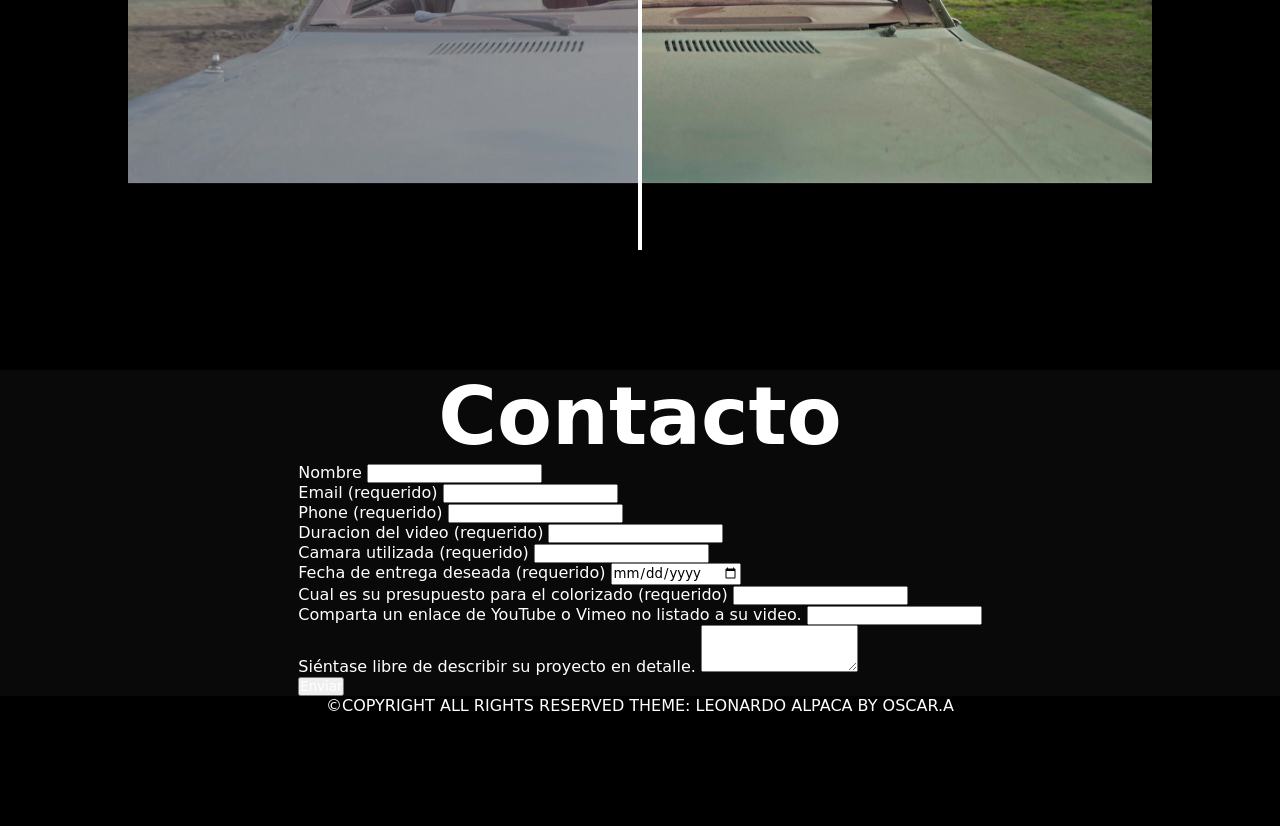
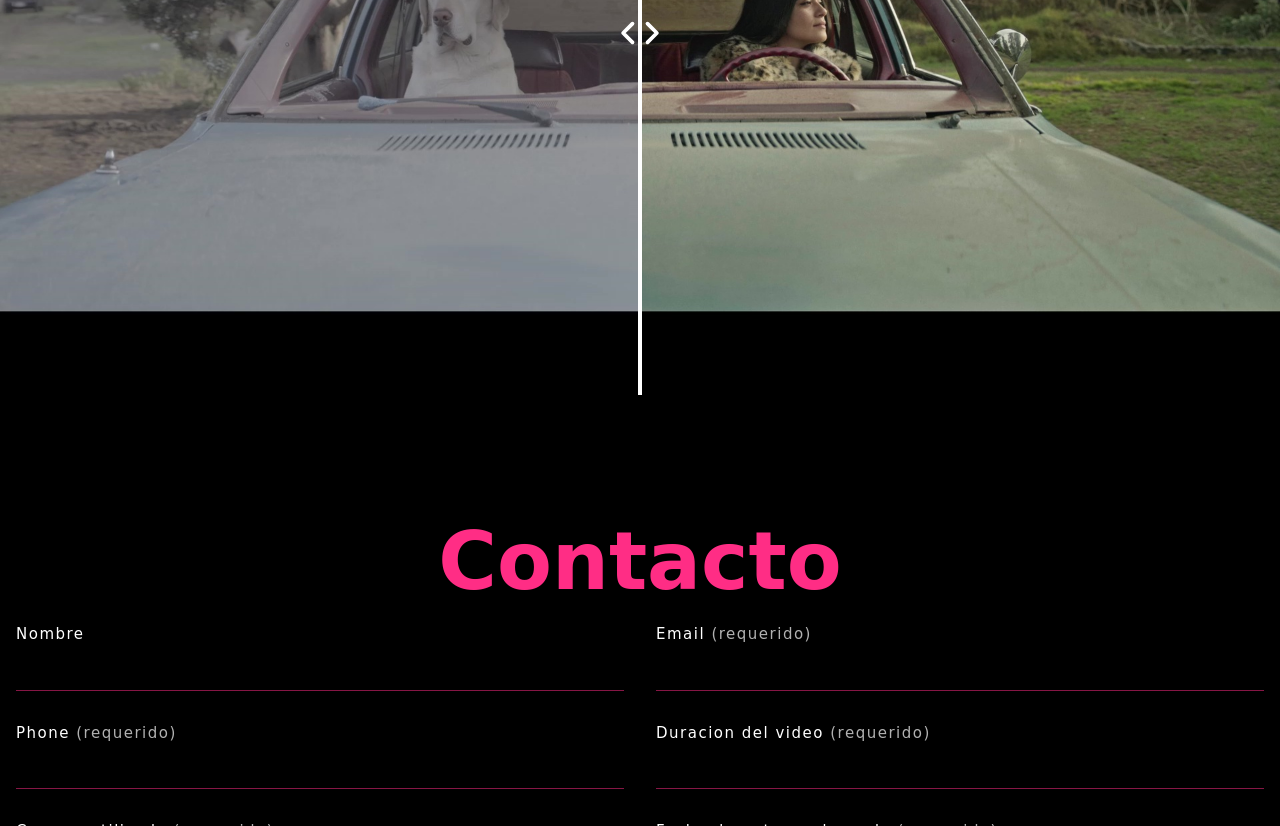
Before and after one commit to Azsher/Azsher.github.io, a website: page index.html in a window 1280 px wide. Shown: the part 1974-2800 px from the top of the page. Before the commit the page ends 2689 px from the top, so only its background shows below. Drawn offline with nearby package versions, Linux system fonts and the light colour scheme; a web font is replaced by a local one.

Commit message:
Add files via upload

```diff
--- a/css/styles.css
+++ b/css/styles.css
@@ -8,8 +8,12 @@
   list-style: none;
   color: var(--text-color);
 }
-* input {
+* scrol input {
   color: #000000;
+}
+
+html {
+  scroll-behavior: smooth;
 }
 
 :root {
@@ -18,6 +22,7 @@
   --alt--color: #ffc645;
   --alt-color2: #00b3c0;
   --alt-color3: #861645;
+  --bg-color2: #424242c4;
 }
 
 body {
@@ -36,7 +41,7 @@ body {
   justify-content: center;
   align-items: center;
   background-color: var(--bg-color);
-  z-index: 3;
+  z-index: 4;
 }
 .loader img {
   height: 15rem;
@@ -115,6 +120,7 @@ img {
 @media (max-width: 1090px) {
   header {
     background: transparent;
+    z-index: 3;
   }
   #menu-icon {
     display: block;
@@ -171,6 +177,7 @@ img {
     transition: 0.5s;
     width: 100%;
     padding: 25px;
+    z-index: 3;
   }
 }
 /* Video */
@@ -194,7 +201,7 @@ img {
   width: 100%;
   padding: 100px 0px;
   color: var(--text-color);
-  background-color: rgba(12, 12, 12, 0.768627451);
+  background-color: var(--bg-color2);
 }
 .Biografia img {
   height: auto;
@@ -271,7 +278,7 @@ img {
 
 /* Slider images */
 .comparison-images {
-  padding: 100px;
+  padding: 100px 0px;
 }
 .comparison-images h1 {
   display: flex;
@@ -281,7 +288,7 @@ img {
 }
 
 .image-comparison {
-  max-width: 80vw;
+  max-width: 100vw;
   margin: 20px auto;
   border-radius: 20px;
   overflow: hidden;
@@ -333,18 +340,72 @@ img {
 
 /* Contacto */
 .Contacto {
-  background-color: rgba(12, 12, 12, 0.768627451);
+  background-color: var(--bg-color);
+}
+.Contacto h3 {
+  color: #ff2d85;
+  display: flex;
+  justify-content: center;
+  align-items: center;
+  font-size: 5rem;
 }
 .Contacto .contac-wrapper {
   display: flex;
   align-items: center;
   justify-content: center;
 }
-.Contacto h3 {
-  display: flex;
-  justify-content: center;
-  align-items: center;
-  font-size: 5rem;
+.Contacto .contact-form label {
+  letter-spacing: 0.1em;
+  font-size: 15px;
+}
+.Contacto .contact-form label span {
+  color: #b1b1b1;
+}
+.Contacto .contact-form p {
+  margin: 0;
+  padding: 1em;
+}
+.Contacto .contact-form form {
+  display: grid;
+  grid-template-columns: 1fr 1fr;
+}
+.Contacto .contact-form form .block {
+  grid-column: 1/3;
+}
+@media (max-width: 650px) {
+  .Contacto .contact-form form {
+    display: grid;
+    grid-template-columns: 2/3;
+  }
+}
+.Contacto .contact-form form button,
+.Contacto .contact-form form input,
+.Contacto .contact-form form textarea {
+  font-size: 18px;
+  color: var(--text-color);
+  width: 100%;
+  padding: 0.7em;
+  background: none;
+  border: none;
+  border-bottom: 1px solid var(--alt-color3);
+  outline: 0;
+}
+.Contacto .contact-form form button {
+  background-color: var(--alt-color3);
+  color: var(--text-color);
+  text-decoration: none;
+  border: 2px solid transparent;
+  font-size: 20px;
+  padding: 13px 50px;
+  border-radius: 15px;
+  transition: 0.4s;
+}
+.Contacto .contact-form form button:hover {
+  background-color: rgba(27, 27, 27, 0);
+  border: 2px solid var(--alt-color3);
+  color: var(--bg-colors);
+  cursor: pointer;
+  box-shadow: 0px 0px 5px #e42776, 0px 0px 10px #e42776;
 }
 
 /* footer */
```
Also changed, not shown: 1 other file.
